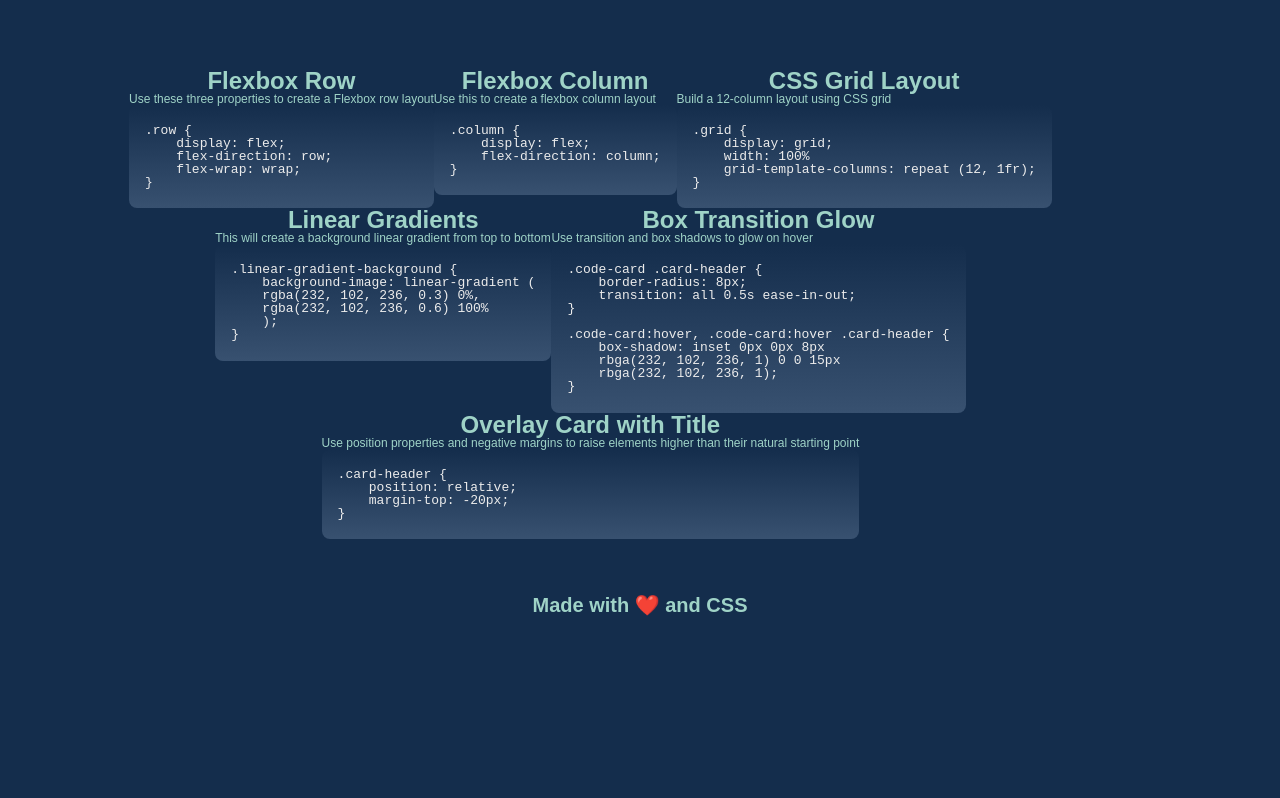
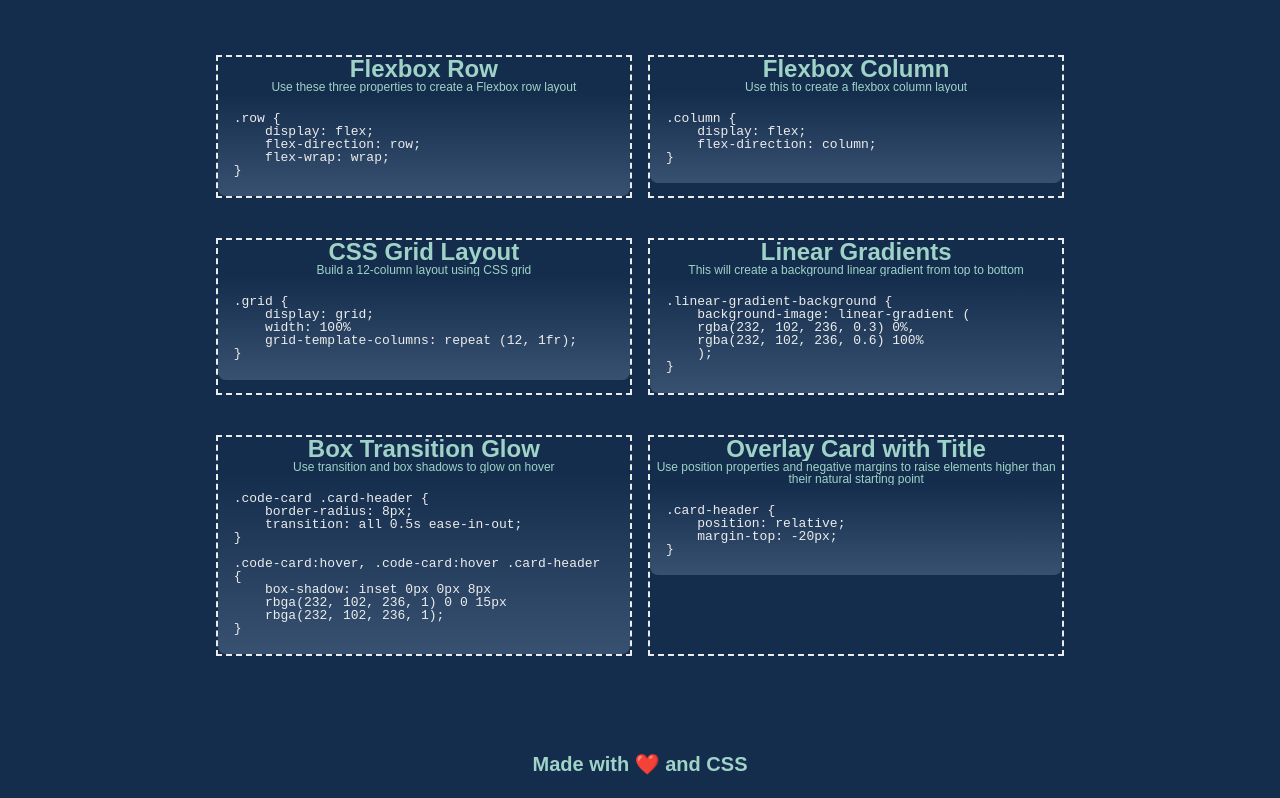
Before and after one commit to James-Y-Wong/mp-2-mini-project, a plain HTML site: page index.html in a window 1280 px wide. Shown: the part 152-950 px from the top of the page. Before the commit the page ends 800 px from the top, so only its background shows below. Drawn offline with Linux system fonts and the light colour scheme.

Commit message:
final styling and added classes to index.html

```diff
--- a/assets/style.css
+++ b/assets/style.css
@@ -31,7 +31,6 @@ section p {
     color: var(--aqua);
     font-family: Arial, Helvetica, sans-serif;
     font-size: 75%;
-    display: flex;
     flex-wrap: wrap;
     text-align: center;
 }
@@ -48,7 +47,7 @@ code {
     display: flex;
     align-items: center;
     border-radius: 8px;
-    background-image: linear-gradient(var(--dark), var(--navy))
+    background-image: linear-gradient(var(--dark), var(--navy));
 }
 
 code:active {
@@ -58,7 +57,7 @@ code:active {
 header {
     text-align: center;
     margin: 0 auto;
-    padding: 2.5rem;
+    padding: 1.5rem;
     width: 90%
 }
 
@@ -85,6 +84,8 @@ h2 {
     margin-left: -1.5rem;
     margin-right: -1.5rem;
     justify-content: center;
+    padding: 20px;
+    gap: 20px;
 
 }
 
@@ -92,3 +93,51 @@ main {
     width: 96%;
     margin: 2rem auto;
 }
+
+.grid {
+    display: grid;
+    grid-template-columns: repeat (12, 1fr);
+    gap: 20px;
+    width: calc(100%/3);
+    /* flex: 1 0 100%;
+    padding: 1rem; */
+    transition: flex-basis 500ms linear;
+    margin-bottom: 1.5rem;
+    display: flex;
+    flex-direction: column;
+}
+
+.code-card {
+    display: flex;
+    flex-direction: column;
+    justify-content: flex-start;
+    min-height: 100%;
+    outline: 2px dashed var(--light)
+
+
+}
+
+/* @media screen and (min-width: 768px) { */
+    /* on tablets, set columns to only be 50% of the width and not grow */
+    /* .grid {
+      flex: 0 0 50%;
+      max-width: 33.3%;
+    } */
+
+    /* select the last child to grow to full width if it has space to grow */
+    /* .grid:last-child {
+      flex-grow: 1;
+    }
+  } */
+
+  /* media query for larger screens */
+  /* @media screen and (min-width: 992px) {
+    header {
+      width: 75%;
+    }
+
+    .grid {
+      flex: 0 0 33.333%;
+      max-width: 33.333%;
+    }
+  }*/
--- a/index.html
+++ b/index.html
@@ -14,50 +14,70 @@
         <p>Ever have trouble recalling the exact syntax for your favorite CSS code? Give it a permanent home and add it to this page! Select any snippet below and it'll automatically select all of the code for you to copy.</p>
 
     </header>
-    <main class="row">
-        <section>
+    <main>
+        <section class="row">
+            <div class="grid">
+                <figure class="code-card">
                     <h2>Flexbox Row</h2>
+                    <div>
                         <p>Use these three properties to create a Flexbox row layout</p>
+                    </div>
                     <pre><code>.row {
     display: flex;
     flex-direction: row;
     flex-wrap: wrap;
 }</code></pre>
+                 </figure>
+            </div>
 
-        </section>
-        <section>
+            <div class="grid">
+                <figure class="code-card">
                     <h2>Flexbox Column</h2>
+                    <div>
                         <p>Use this to create a flexbox column layout</p>
+                    </div>
                     <pre><code>.column {
     display: flex;
     flex-direction: column;
 }</code></pre>
+                </figure>
+            </div>
 
-        </section>
-        <section>
+            <div class="grid">
+                <figure class="code-card">
                     <h2>CSS Grid Layout</h2>
+                    <div>
                         <p>Build a 12-column layout using CSS grid</p>
+                    </div>
                     <pre><code>.grid {
     display: grid;
     width: 100%
     grid-template-columns: repeat (12, 1fr);
 }</code></pre>
+                </figure>
+            </div>
 
-        </section>
-        <section>
+            <div class="grid">
+                <figure class="code-card">
                     <h2>Linear Gradients</h2>
+                    <div>
                         <p>This will create a background linear gradient from top to bottom</p>
+                    </div>
                     <pre><code>.linear-gradient-background {
     background-image: linear-gradient (
     rgba(232, 102, 236, 0.3) 0%,
     rgba(232, 102, 236, 0.6) 100%
     );
 }</code></pre>
+                </figure>
+            </div>
 
-        </section>
-        <section>
+            <div class="grid">
+                <figure class="code-card">
                     <h2>Box Transition Glow</h2>
+                    <div>
                         <p>Use transition and box shadows to glow on hover</p>
+                    </div>
                     <pre><code>.code-card .card-header {
     border-radius: 8px;
     transition: all 0.5s ease-in-out;
@@ -68,16 +88,21 @@
     rbga(232, 102, 236, 1) 0 0 15px
     rbga(232, 102, 236, 1);
 }</code></pre>
+                </figure>
+            </div>
 
-        </section>
-        <section>
+            <div class="grid">
+                <figure class="code-card">
                     <h2>Overlay Card with Title</h2>
+                    <div>
                         <p>Use position properties and negative margins to raise elements higher than their natural starting point</p>
+                    </div>
                     <pre><code>.card-header {
     position: relative;
     margin-top: -20px;
 }</code></pre>
-
+                </figure>
+            </div>
         </section>
     </main>
     <footer>
```
Lines whose indentation alone changed are shown as unchanged.
